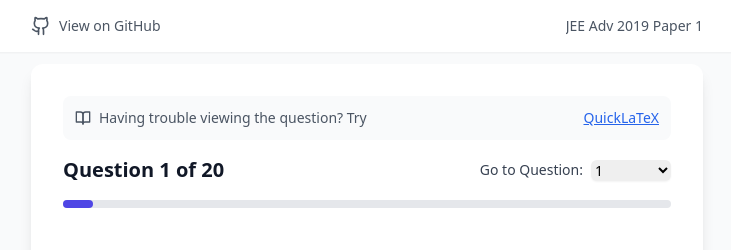
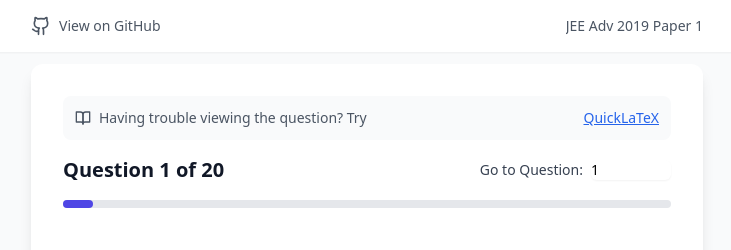
Before and after one commit to nsdevaraj/jeeQuestionBank, a React (Vite) app: page / in a window 1280 px wide. Both pictures are taken after a click on the button "Mathematics". Shown: the top 250 px of the page, without its empty margins (273-1004 px from the left). Built offline with nearby package versions, Linux system fonts and the light colour scheme.

Commit message:
Update App.tsx fixes

```diff
--- a/src/App.tsx
+++ b/src/App.tsx
@@ -71,11 +71,15 @@ const renderMathInline = (text: string) => {
 const renderMath = (text: string) => {
   // First handle display math mode as a whole
   if (text.includes("\\[") && text.includes("\\]")) {
-    const mathContent = text.match(/\\\[([\s\S]*?)\\\]/)?.[1];
-    if (mathContent) {
+    const parts = text.split(/(\\\[[\s\S]*?\\\])/);
+    return (
+      <>
+        {parts.map((part, index) => {
+          if (part.startsWith("\\[") && part.endsWith("\\]")) {
+            const mathContent = part.slice(2, -2);
             try {
               return (
-          <div className="flex justify-center my-4">
+                <div key={index} className="flex justify-center my-4">
                   <div
                     dangerouslySetInnerHTML={{
                       __html: katex.renderToString(mathContent.trim(), {
@@ -88,9 +92,23 @@ const renderMath = (text: string) => {
               );
             } catch (error) {
               console.error("KaTeX rendering error:", error);
-        return <div>{mathContent}</div>;
+              return <div key={index}>{mathContent}</div>;
             }
+          } else {
+            // Handle the text before and after the display math
+            const textParts = part.split(/\n+/);
+            return textParts.map((textPart, textIndex) => {
+              if (!textPart.trim()) return null;
+              return (
+                <p key={`${index}-${textIndex}`} className="my-2">
+                  {renderMathInline(textPart)}
+                </p>
+              );
+            });
           }
+        })}
+      </>
+    );
   }
 
   // Then handle other cases
@@ -426,18 +444,20 @@ function App() {
                 <label htmlFor="questionSelect" className="text-sm font-medium text-gray-700 whitespace-nowrap">
                   Go to Question:
                 </label>
-                <select
+                <input
                   id="questionSelect"
-                  value={currentQuestion}
-                  onChange={handleQuestionSelect}
+                  type="number"
+                  min={1}
+                  max={questions.length}
+                  value={currentQuestion + 1}
+                  onChange={(e) => {
+                    const value = parseInt(e.target.value) - 1;
+                    if (value >= 0 && value < questions.length) {
+                      setCurrentQuestion(value);
+                    }
+                  }}
                   className="block w-20 rounded-md border-gray-300 shadow-sm focus:border-indigo-500 focus:ring-indigo-500 sm:text-sm"
-                >
-                  {questions.map((_, index) => (
-                    <option key={index} value={index}>
-                      {index + 1}
-                    </option>
-                  ))}
-                </select>
+                />
               </div>
             </div>
 
@@ -454,7 +474,7 @@ function App() {
           <div className="mb-6 sm:mb-8">
             <div className="text-lg text-gray-800 mb-6">
               <div className="relative group">
-                <div className="max-h-[50vh] overflow-y-auto px-2">
+                <div className="max-h-[50vh] overflow-y-auto overflow-x-auto px-2">
                   {renderMath(currentQ.question)}
                 </div>
                 <button
```
Lines whose indentation alone changed are shown as unchanged.
